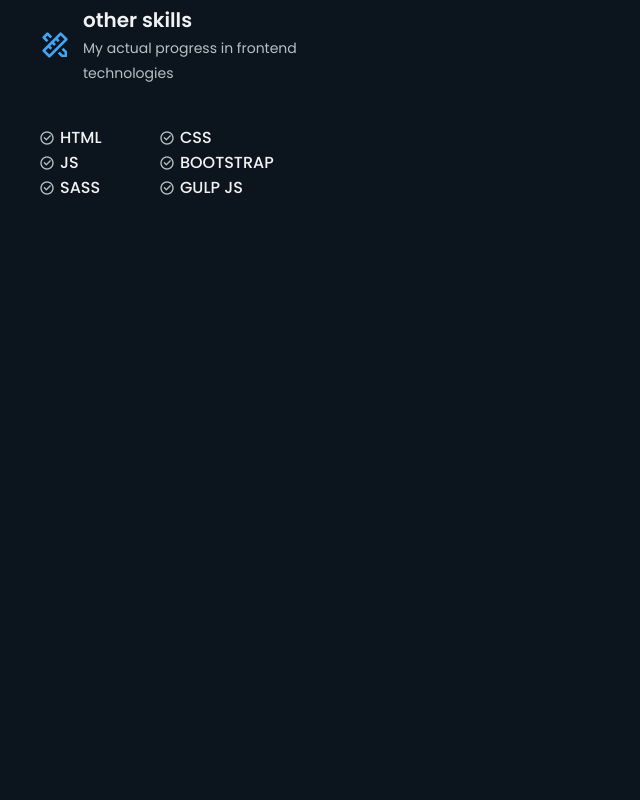
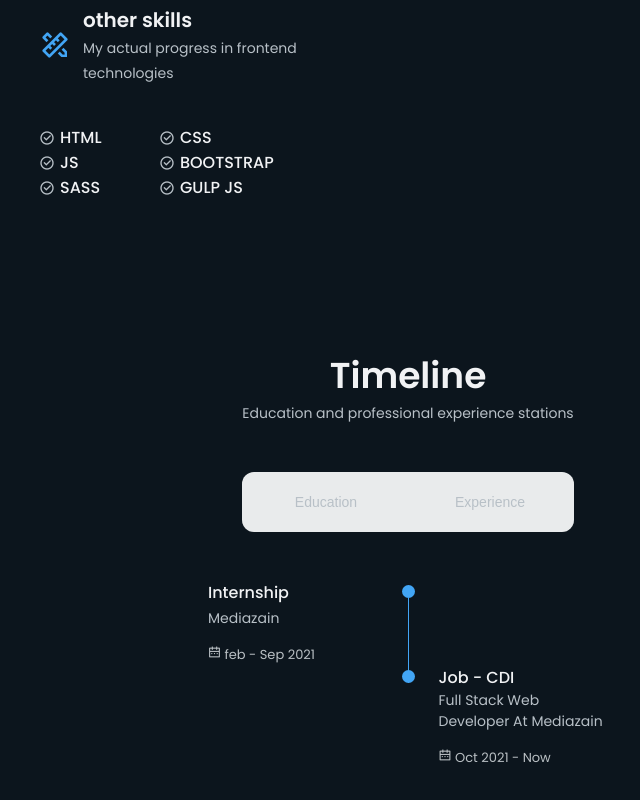
Before and after one commit to walid-el-fissaoui/portfolio, a website: page index.html in a window 1280 px wide. Shown: the part 1255-2055 px from the top of the page, without its empty margins (232-872 px from the left). Before the commit the page ends 1507 px from the top, so only its background shows below. Drawn offline with nearby package versions, Linux system fonts and the light colour scheme; files that its build step writes are made by us from their sources.

Commit message:
5. create experience section

```diff
--- a/index.html
+++ b/index.html
@@ -219,6 +219,100 @@
     </div>
   </section>
   <!-- End Skills Section -->
+  <!-- Start Timeline Section -->
+  <section class="experience" id="experience">
+    <h2 class="section-title">Timeline</h2>
+    <span class="section-subtitle">Education and professional experience stations</span>
+    <div class="container">
+      <div class="tabs">
+        <div class="tabs__navs">
+          <button class="tabs__button">Education</button>
+          <button class="tabs__button">Experience</button>
+        </div>
+        <div class="tabs__content">
+          <div class="tabs__box">
+            <div class="timeline">
+              <div class="timeline__station">
+                <div>
+                  <h3 class="timeline__title">Baccalauréat</h3>
+                  <span class="timeline__subtitle">Lycée EL BOUHTOURI</span>
+                  <div class="timeline__calendar">
+                    <i class="ri-calendar-2-line"></i>
+                    2016-2020
+                  </div>
+                </div>
+                <div>
+                  <span class="timeline__point"></span>
+                  <span class="timeline__line"></span>
+                </div>
+              </div>
+              <div class="timeline__station">
+                <div></div>
+                <div>
+                  <span class="timeline__point"></span>
+                  <span class="timeline__line"></span>
+                </div>
+                <div class="ml--auto">
+                  <h3 class="timeline__title">Diplôme de TSDI</h3>
+                  <span class="timeline__subtitle">ISGI OFPPT</span>
+                  <div class="timeline__calendar">
+                    <i class="ri-calendar-2-line"></i>
+                    2018 - 2020
+                  </div>
+                </div>
+              </div>
+              <div class="timeline__station">
+                <div>
+                  <h3 class="timeline__title">Self Taught</h3>
+                  <span class="timeline__subtitle"></span>
+                  <div class="timeline__calendar">
+                    <i class="ri-calendar-2-line"></i>
+                    2020 - Now
+                  </div>
+                </div>
+                <div>
+                  <span class="timeline__point"></span>
+                </div>
+              </div>
+            </div>
+          </div>
+          <div class="tabs__box active">
+            <div class="timeline">
+              <div class="timeline__station">
+                <div>
+                  <h3 class="timeline__title">Internship</h3>
+                  <span class="timeline__subtitle">Mediazain</span>
+                  <div class="timeline__calendar">
+                    <i class="ri-calendar-2-line"></i>
+                    feb - Sep 2021
+                  </div>
+                </div>
+                <div>
+                  <span class="timeline__point"></span>
+                  <span class="timeline__line"></span>
+                </div>
+              </div>
+              <div class="timeline__station">
+                <div></div>
+                <div>
+                  <span class="timeline__point"></span>
+                </div>
+                <div class="ml--auto">
+                  <h3 class="timeline__title">Job - CDI</h3>
+                  <span class="timeline__subtitle">Full Stack Web Developer At Mediazain</span>
+                  <div class="timeline__calendar">
+                    <i class="ri-calendar-2-line"></i>
+                    Oct 2021 - Now
+                  </div>
+                </div>
+              </div>
+            </div>
+          </div>
+        </div>
+      </div>
+    </div>
+  </section>
+  <!-- End Timeline Section -->
 </body>
 
 </html>
--- /dev/null
+++ b/src/sass/components/_tabs.scss
@@ -0,0 +1,36 @@
+.tabs {
+  &__navs {
+    background-color: var(--cp-text-lighten);
+    padding: .375rem;
+    border-radius: .75rem;
+    display: flex;
+    justify-content: space-between;
+    column-gap: .5rem;
+    width: 332px;
+    margin: 3rem auto;
+  }
+  &__button {
+    &:hover {
+      background-color: var(--cp-body);
+    }
+    width: 100%;
+    border: none;
+    outline: none;
+    padding: 1rem;
+    color: var(--cp-text);
+    font-size: var(--type-fs-s-2);
+    font-weight: 500;
+    border-radius: .75rem;
+    cursor: pointer;
+    background-color: transparent;
+    transition: .3s;
+  }
+  &__box {
+    display: none;
+    width: 400px;
+    margin: 0 auto;
+    &.active {
+      display: block;
+    }
+  }
+}
--- /dev/null
+++ b/src/sass/components/_timeline.scss
@@ -0,0 +1,34 @@
+.timeline {
+  &__station {
+    display: grid;
+    grid-template-columns: 1fr max-content 1fr;
+    column-gap: 1.5rem;
+  }
+  &__title {
+    font-size: var(--type-fs-n-3);
+    font-weight: var(--type-fw-medium);
+  }
+  &__subtitle {
+    display: inline-block;
+    font-size: var(--type-fs-s-2);
+    margin-bottom: 1rem;
+  }
+  &__calendar {
+    font-size: var(--type-fs-s-1);
+    color: var(--cp-text-light);
+  }
+  &__point {
+    display: inline-block;
+    width: 13px;
+    height: 13px;
+    background-color: var(--cp-primary);
+    border-radius: 50%;
+  }
+  &__line {
+    display: block;
+    width: 1px;
+    height: 100%;
+    background-color: var(--cp-primary);
+    transform: translate(6px,-7px);
+  }
+}
--- a/src/sass/layout/_utilities.scss
+++ b/src/sass/layout/_utilities.scss
@@ -0,0 +1,3 @@
+.ml--auto {
+  margin-left: auto;
+}
--- a/src/sass/style.scss
+++ b/src/sass/style.scss
@@ -1,4 +1,5 @@
 @import 'helpers/variables';
+@import 'layout/utilities';
 @import 'layout/global';
 @import 'layout/breakpoints';
 @import 'layout/grid';
@@ -9,3 +10,5 @@
 @import 'components/home';
 @import 'components/section';
 @import 'components/skills-card';
+@import 'components/tabs';
+@import 'components/timeline';
```
